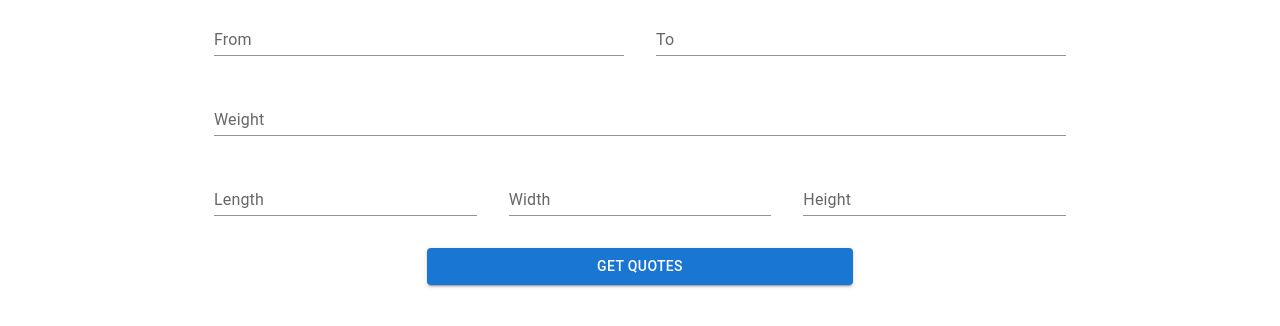
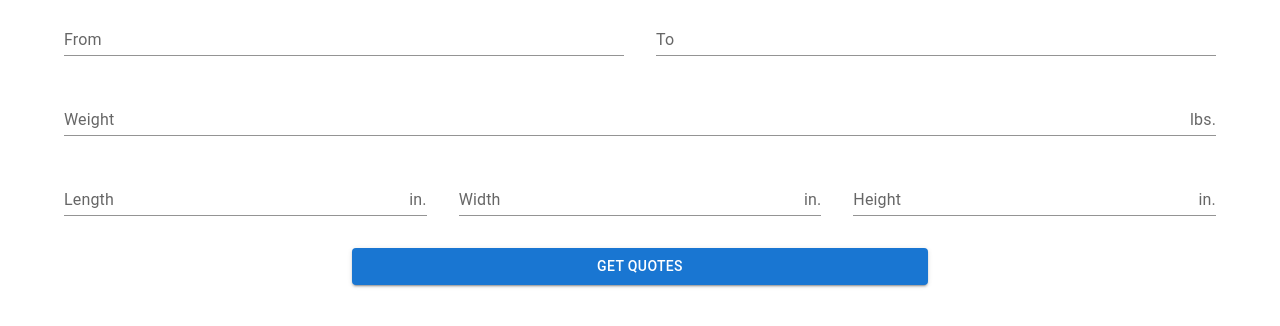
Before and after one commit to JCVCoding/shipping-app, a React (Vite) app: page / in a window 1280 px wide. Shown: the top 326 px of the page. Built offline with nearby package versions, Linux system fonts and the light colour scheme.

Commit message:
Update forms and shipment card

```diff
--- a/package.json
+++ b/package.json
@@ -17,7 +17,8 @@
     "@mui/material": "^5.15.13",
     "react": "^18.2.0",
     "react-dom": "^18.2.0",
-    "react-router-dom": "^6.22.3"
+    "react-router-dom": "^6.22.3",
+    "typed-usa-states": "^2.1.0"
   },
   "devDependencies": {
     "@types/react": "^18.2.64",
--- a/src/components/Form.tsx
+++ b/src/components/Form.tsx
@@ -1,6 +1,6 @@
-import { Button, TextField } from "@mui/material";
-import Grid from "@mui/material/Unstable_Grid2";
-import { FormEvent } from "react";
+import { Button, InputAdornment, TextField } from '@mui/material';
+import Grid from '@mui/material/Unstable_Grid2';
+import { FormEvent } from 'react';
 
 const Form = ({ getCards }) => {
   const handleSubmit = (e: FormEvent<HTMLFormElement>) => {
@@ -11,25 +11,68 @@ const Form = ({ getCards }) => {
     <form onSubmit={(e) => handleSubmit(e)}>
       <Grid container spacing={4}>
         <Grid xs={12} sm={6}>
-          <TextField label="From" type="text" variant="standard" fullWidth />
+          <TextField
+            label='From'
+            placeholder='Zipcode'
+            type='text'
+            variant='standard'
+            fullWidth
+          />
         </Grid>
         <Grid xs={12} sm={6}>
-          <TextField label="To" type="text" variant="standard" fullWidth />
+          <TextField
+            label='To'
+            placeholder='Zipcode'
+            type='text'
+            variant='standard'
+            fullWidth
+          />
         </Grid>
         <Grid xs={12}>
-          <TextField label="Weight" type="text" variant="standard" fullWidth />
+          <TextField
+            label='Weight'
+            type='text'
+            variant='standard'
+            InputProps={{
+              endAdornment: (
+                <InputAdornment position='end'>lbs.</InputAdornment>
+              ),
+            }}
+            fullWidth
+          />
         </Grid>
         <Grid xs={12} sm={4}>
-          <TextField label="Length" variant="standard" fullWidth />
+          <TextField
+            label='Length'
+            variant='standard'
+            InputProps={{
+              endAdornment: <InputAdornment position='end'>in.</InputAdornment>,
+            }}
+            fullWidth
+          />
         </Grid>
         <Grid xs={12} sm={4}>
-          <TextField label="Width" variant="standard" fullWidth />
+          <TextField
+            label='Width'
+            variant='standard'
+            InputProps={{
+              endAdornment: <InputAdornment position='end'>in.</InputAdornment>,
+            }}
+            fullWidth
+          />
         </Grid>
         <Grid xs={12} sm={4}>
-          <TextField label="Height" variant="standard" fullWidth />
+          <TextField
+            label='Height'
+            variant='standard'
+            InputProps={{
+              endAdornment: <InputAdornment position='end'>in.</InputAdornment>,
+            }}
+            fullWidth
+          />
         </Grid>
-        <Grid xs={12} display={"flex"} justifyContent={"center"}>
-          <Button sx={{ width: 1 / 2 }} variant="contained" type="submit">
+        <Grid xs={12} display={'flex'} justifyContent={'center'}>
+          <Button sx={{ width: 1 / 2 }} variant='contained' type='submit'>
             Get Quotes
           </Button>
         </Grid>
--- a/src/components/ShipmentCard.tsx
+++ b/src/components/ShipmentCard.tsx
@@ -1,5 +1,6 @@
-import { Card, CardContent, Stack } from "@mui/material";
-import Grid from "@mui/material/Unstable_Grid2";
+import { Button, Card, CardContent, Stack } from '@mui/material';
+import Grid from '@mui/material/Unstable_Grid2';
+import { Link } from 'react-router-dom';
 
 export const ShipmentCard = () => {
   return (
@@ -7,21 +8,27 @@ export const ShipmentCard = () => {
       <CardContent sx={{ p: 4 }}>
         <Grid
           container
-          sx={{ fontWeight: 500, fontSize: 24, fontFamily: "sans-serif" }}
+          sx={{ fontWeight: 500, fontSize: 24, fontFamily: 'sans-serif' }}
         >
           <Grid xs={12}>
+            <p>Service Type</p>
+          </Grid>
+          <Grid xs={12}>
             <Stack
-              direction={"row"}
-              spacing={2}
-              justifyContent={"space-between"}
-              alignItems={"center"}
+              direction={'row'}
+              justifyContent={'space-between'}
+              alignItems={'center'}
             >
               <p>Estimated Delivery Date</p>
               <p>Price</p>
             </Stack>
           </Grid>
           <Grid xs={12}>
-            <p>Service Type</p>
+            <Stack alignItems={'flex-end'}>
+              <Button component={Link} to='/ship' variant='outlined'>
+                Select
+              </Button>
+            </Stack>
           </Grid>
         </Grid>
       </CardContent>
--- a/src/components/ShippingForm.tsx
+++ b/src/components/ShippingForm.tsx
@@ -1,14 +1,7 @@
-import {
-  Button,
-  Box,
-  FormControl,
-  InputLabel,
-  MenuItem,
-  Select,
-  TextField,
-} from "@mui/material";
-import Grid from "@mui/material/Unstable_Grid2";
-import { FormEvent } from "react";
+import { Button, MenuItem, Stack, TextField } from '@mui/material';
+import Grid from '@mui/material/Unstable_Grid2';
+import { FormEvent } from 'react';
+import { usaStates } from 'typed-usa-states';
 
 const ShippingForm = () => {
   const handleSubmit = (e: FormEvent<HTMLFormElement>) => {
@@ -16,40 +9,172 @@ const ShippingForm = () => {
   };
   return (
     <form onSubmit={(e) => handleSubmit(e)}>
-      <Grid container spacing={4}>
+      <Grid container columnSpacing={8} rowSpacing={8}>
         <Grid xs={12} sm={6}>
-          <TextField
-            label="Your Name"
-            type="text"
-            variant="standard"
-            fullWidth
-          />
-          <TextField label="Address" type="text" variant="standard" fullWidth />
-          <TextField label="ZIP" type="text" variant="standard" fullWidth />
-          <TextField label="City" type="text" variant="standard" fullWidth />
-          <Box>
-            <FormControl fullWidth variant="standard">
-              <InputLabel id="demo-simple-select-label">State</InputLabel>
-              <Select
-                labelId="demo-simple-select-label"
-                id="demo-simple-select"
-                label="State"
-              >
-                <MenuItem value={10}>Ten</MenuItem>
-                <MenuItem value={20}>Twenty</MenuItem>
-                <MenuItem value={30}>Thirty</MenuItem>
-              </Select>
-            </FormControl>
-          </Box>
+          <Stack spacing={2}>
+            <TextField
+              label='Your Name'
+              type='text'
+              variant='standard'
+              id='your_name'
+              fullWidth
+            />
+            <TextField
+              select
+              fullWidth
+              label='Country'
+              id='country_from'
+              defaultValue={'US'}
+              variant='standard'
+            >
+              <MenuItem value={'US'}>United States of America</MenuItem>
+            </TextField>
+            <TextField
+              label='Street Address'
+              id='address_from'
+              type='text'
+              variant='standard'
+              fullWidth
+            />
+            <TextField
+              label='Apt, Floor, Suite, etc.'
+              id='address_2_from'
+              type='text'
+              variant='standard'
+              fullWidth
+            />
+            <TextField
+              label='ZIP'
+              id='ZIP_from'
+              type='text'
+              variant='standard'
+              fullWidth
+            />
+            <TextField
+              label='City'
+              id='city_from'
+              type='text'
+              variant='standard'
+              fullWidth
+            />
+            <TextField
+              select
+              fullWidth
+              label='State'
+              id='state_from'
+              variant='standard'
+              defaultValue={''}
+            >
+              {usaStates.map(({ abbreviation, name }) => (
+                <MenuItem key={abbreviation} value={abbreviation}>
+                  {name}
+                </MenuItem>
+              ))}
+            </TextField>
+            <TextField
+              label='Phone'
+              id='phone_from'
+              type='tel'
+              variant='standard'
+              fullWidth
+            />
+            <TextField
+              label='Email'
+              id='email_from'
+              type='email'
+              variant='standard'
+              fullWidth
+            />
+          </Stack>
         </Grid>
         <Grid xs={12} sm={6}>
-          <TextField label="To" type="text" variant="standard" fullWidth />
+          <Stack spacing={2}>
+            <TextField
+              label='Recipient Name'
+              id='recipient_name'
+              type='text'
+              variant='standard'
+              fullWidth
+            />
+            <TextField
+              select
+              fullWidth
+              label='Country'
+              id='country_to'
+              defaultValue={'US'}
+              variant='standard'
+            >
+              <MenuItem value={'US'}>United States of America</MenuItem>
+            </TextField>
+            <TextField
+              label='Street Address'
+              id='address_to'
+              type='text'
+              variant='standard'
+              fullWidth
+            />
+            <TextField
+              label='Apt, Floor, Suite, etc.'
+              id='address_2_to'
+              type='text'
+              variant='standard'
+              fullWidth
+            />
+            <TextField
+              label='ZIP'
+              id='ZIP_to'
+              type='text'
+              variant='standard'
+              fullWidth
+            />
+            <TextField
+              label='City'
+              id='city_to'
+              type='text'
+              variant='standard'
+              fullWidth
+            />
+            <TextField
+              select
+              fullWidth
+              label='State'
+              id='state_to'
+              defaultValue={''}
+              variant='standard'
+            >
+              {usaStates.map(({ abbreviation, name }) => (
+                <MenuItem key={abbreviation + '_2'} value={abbreviation}>
+                  {name}
+                </MenuItem>
+              ))}
+            </TextField>
+            <TextField
+              label='Phone'
+              id='phone_to'
+              type='tel'
+              variant='standard'
+              fullWidth
+            />
+            <TextField
+              label='Email'
+              id='email_to'
+              type='email'
+              variant='standard'
+              fullWidth
+            />
+          </Stack>
         </Grid>
-        <Grid xs={12} display={"flex"} justifyContent={"center"}>
-          <Button sx={{ width: 1 / 2 }} variant="contained" type="submit">
-            Get Quotes
-          </Button>
-        </Grid>
+      </Grid>
+      <Grid
+        container
+        sx={{ mt: 4 }}
+        xs={12}
+        display={'flex'}
+        justifyContent={'center'}
+      >
+        <Button sx={{ width: 1 / 2 }} variant='contained' type='submit'>
+          Continue
+        </Button>
       </Grid>
     </form>
   );
--- a/src/main.tsx
+++ b/src/main.tsx
@@ -1,21 +1,21 @@
-import React from "react";
-import ReactDOM from "react-dom/client";
-import { createBrowserRouter, RouterProvider } from "react-router-dom";
+import React from 'react';
+import ReactDOM from 'react-dom/client';
+import { createBrowserRouter, RouterProvider } from 'react-router-dom';
 
-import { Container } from "@mui/material";
-import App from "./App.tsx";
-import ShipPage from "./pages/ship.tsx";
+import { Container } from '@mui/material';
+import App from './App.tsx';
+import ShipPage from './pages/ship.tsx';
 
-import "./index.css";
+import './index.css';
 
 const router = createBrowserRouter([
-  { path: "/", element: <App /> },
-  { path: "/ship", element: <ShipPage /> },
+  { path: '/', element: <App /> },
+  { path: '/ship', element: <ShipPage /> },
 ]);
 
-ReactDOM.createRoot(document.getElementById("root")!).render(
+ReactDOM.createRoot(document.getElementById('root')!).render(
   <React.StrictMode>
-    <Container maxWidth={"md"}>
+    <Container maxWidth={'lg'}>
       <RouterProvider router={router} />
     </Container>
   </React.StrictMode>
```
Also changed, not shown: 1 other file (tests, documents, lock files or other folders).
